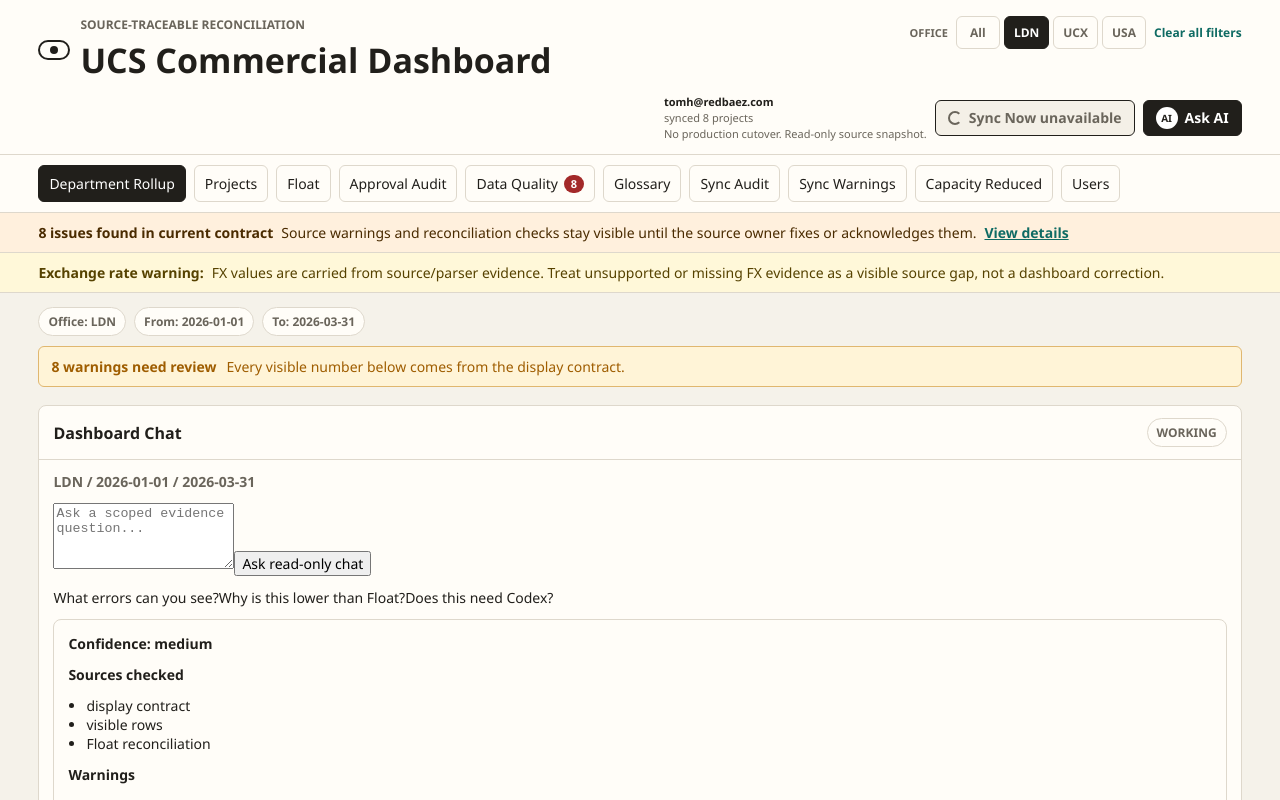
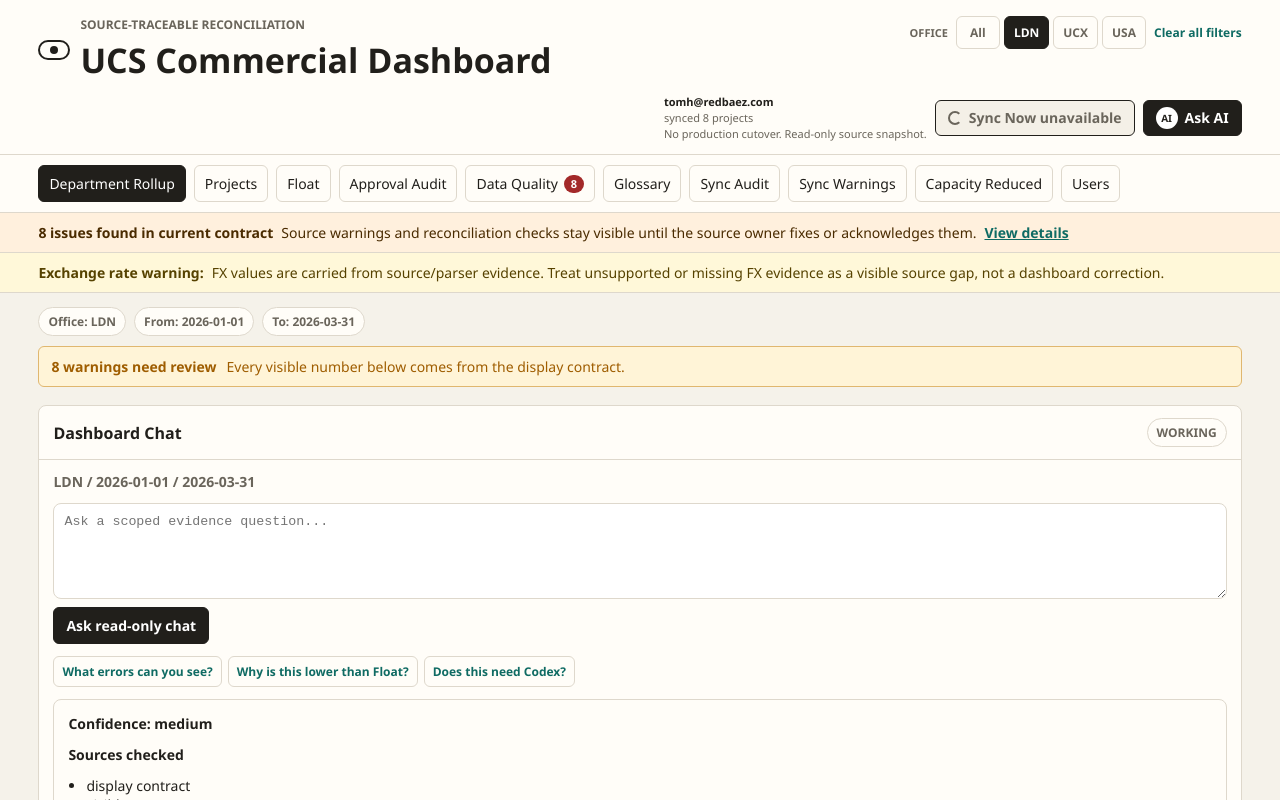
Before and after one commit to tom2tomtomtom/UCS-DATA-INTEGRITY-REBUILD, a Next.js app: page /dashboard/chat-demo in a window 1280 px wide. Shown: the top 800 px of the page. Built offline with nearby package versions, Linux system fonts and the light colour scheme.

Commit message:
Polish diagnostic controls styling

```diff
--- a/app/globals.css
+++ b/app/globals.css
@@ -944,6 +944,50 @@ select {
   font-weight: 800;
 }
 
+.projects-filter-menu {
+  position: absolute;
+  z-index: 20;
+  display: grid;
+  gap: 10px;
+  width: min(90vw, 560px);
+  max-height: 460px;
+  overflow: auto;
+  margin: 6px 0 0;
+  border: 1px solid var(--line);
+  border-radius: 8px;
+  background: white;
+  padding: 12px;
+  box-shadow: 0 10px 24px rgb(33 31 27 / 12%);
+}
+
+.projects-filter-group {
+  display: grid;
+  gap: 6px;
+}
+
+.projects-filter-group strong,
+.filter-clear-link {
+  color: var(--ink);
+  font-size: 11px;
+  font-weight: 900;
+  text-transform: uppercase;
+}
+
+.filter-link-list {
+  display: flex;
+  flex-wrap: wrap;
+  gap: 6px;
+}
+
+.filter-link-list a {
+  border: 1px solid var(--line);
+  border-radius: 6px;
+  padding: 5px 7px;
+  color: var(--accent);
+  font-size: 12px;
+  font-weight: 800;
+}
+
 .projects-mutation-bars {
   background: #f4f0e7;
 }
@@ -1176,6 +1220,53 @@ select {
   grid-template-columns: repeat(3, minmax(140px, 1fr));
 }
 
+.detail-checklist,
+.float-trace-summary {
+  display: grid;
+  gap: 10px;
+  grid-template-columns: repeat(auto-fit, minmax(160px, 1fr));
+}
+
+.chat-form {
+  display: grid;
+  gap: 8px;
+}
+
+.chat-form textarea {
+  min-height: 96px;
+  border: 1px solid var(--line);
+  border-radius: 8px;
+  background: white;
+  padding: 10px;
+  color: var(--ink);
+  resize: vertical;
+}
+
+.chat-form button {
+  justify-self: start;
+  border: 1px solid var(--ink);
+  border-radius: 6px;
+  background: var(--ink);
+  padding: 8px 12px;
+  color: white;
+  font-weight: 800;
+}
+
+.chat-quick-questions {
+  display: flex;
+  flex-wrap: wrap;
+  gap: 6px;
+}
+
+.chat-quick-questions a {
+  border: 1px solid var(--line);
+  border-radius: 6px;
+  padding: 6px 8px;
+  color: var(--accent);
+  font-size: 12px;
+  font-weight: 800;
+}
+
 .chat-shell,
 .chat-evidence,
 .needs-codex-panel {
```
